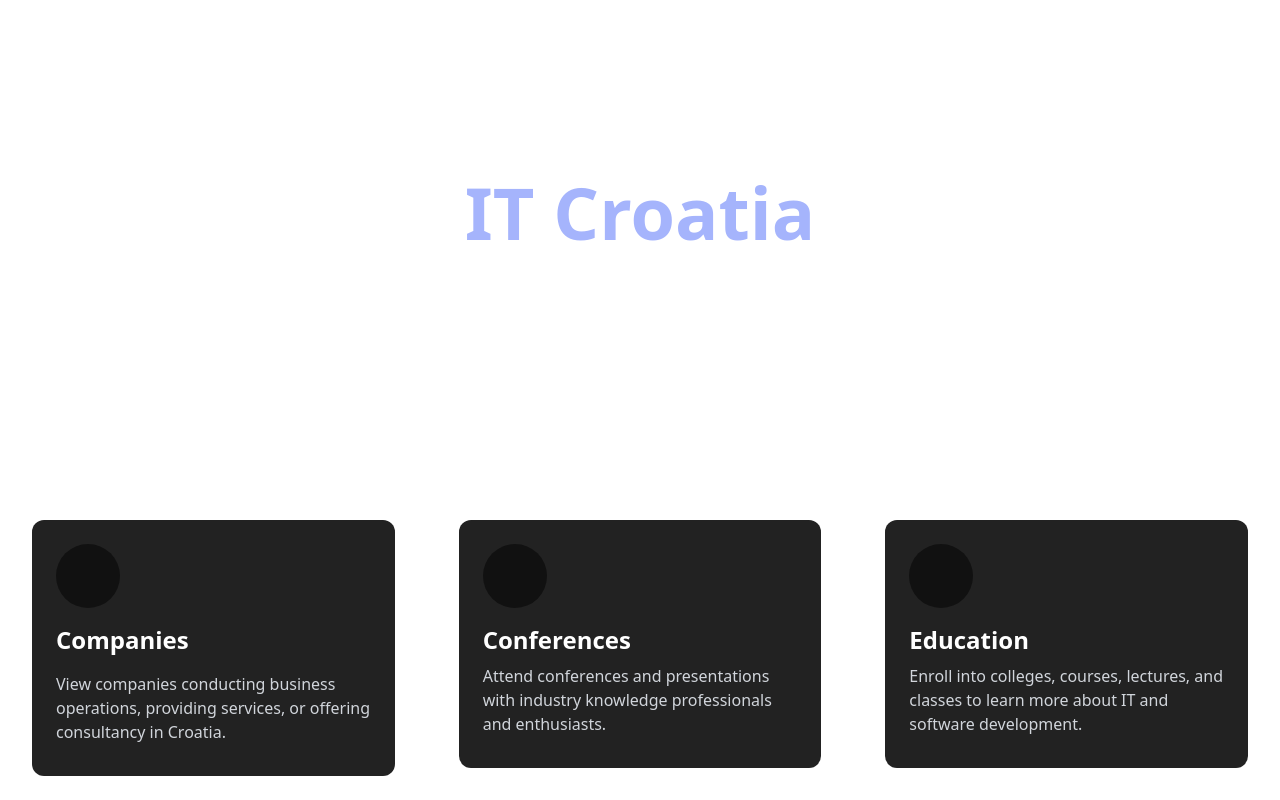
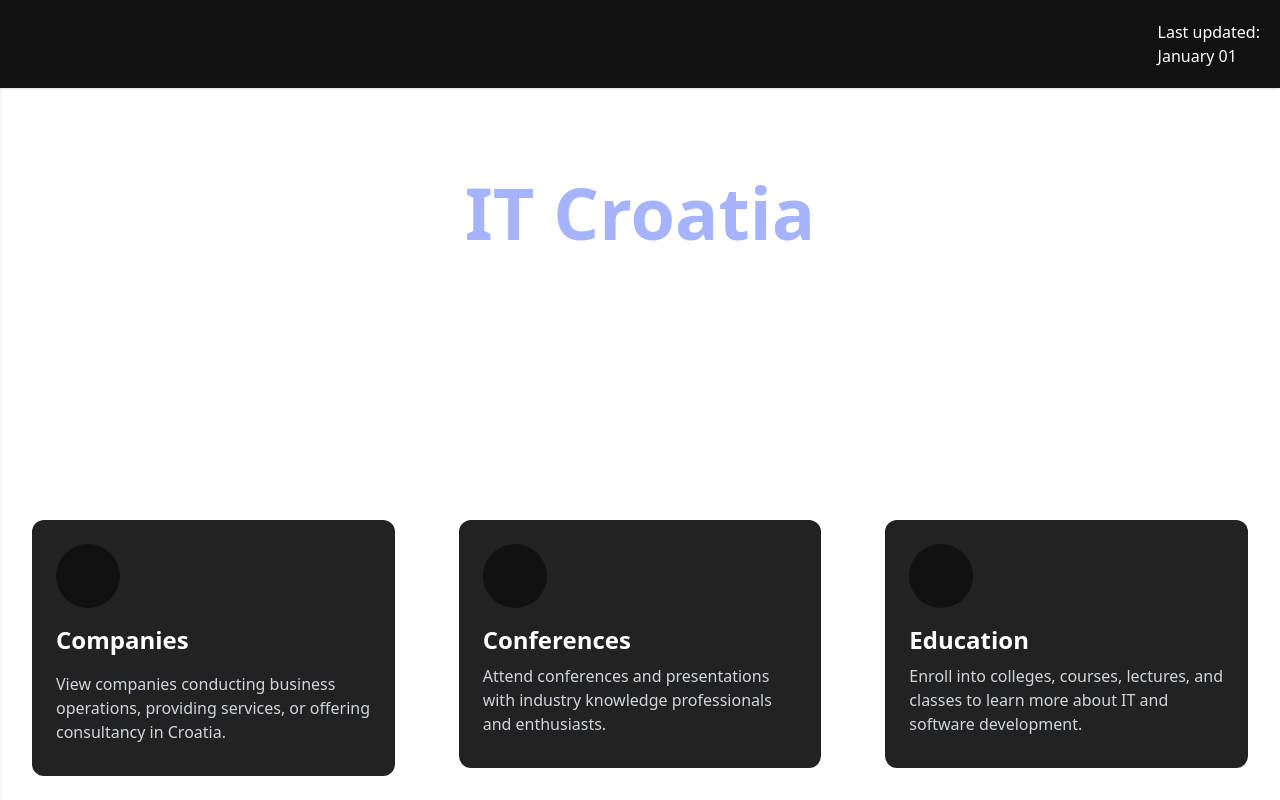
Before and after one commit to stefanicjuraj/it-croatia, a React (Vite) app in the folder app/: page / in a window 1280 px wide. Shown: the top 800 px of the page. Built offline with nearby package versions, Linux system fonts and the light colour scheme; the HTML template or start-up script is replaced by a standard one.

Commit message:
feat(app): add Sidebar component to App

```diff
--- a/app/src/App.tsx
+++ b/app/src/App.tsx
@@ -1,10 +1,14 @@
 import { Route, BrowserRouter as Router, Routes } from 'react-router-dom';
+// Components
+import Sidebar from './components/Sidebar';
+// Pages
 import Home from "./pages/Home"
 
 export default function App() {
   return (
     <>
       <Router>
+        <Sidebar />
         <Routes>
           <Route path="/" element={<Home />} />
         </Routes>
```
